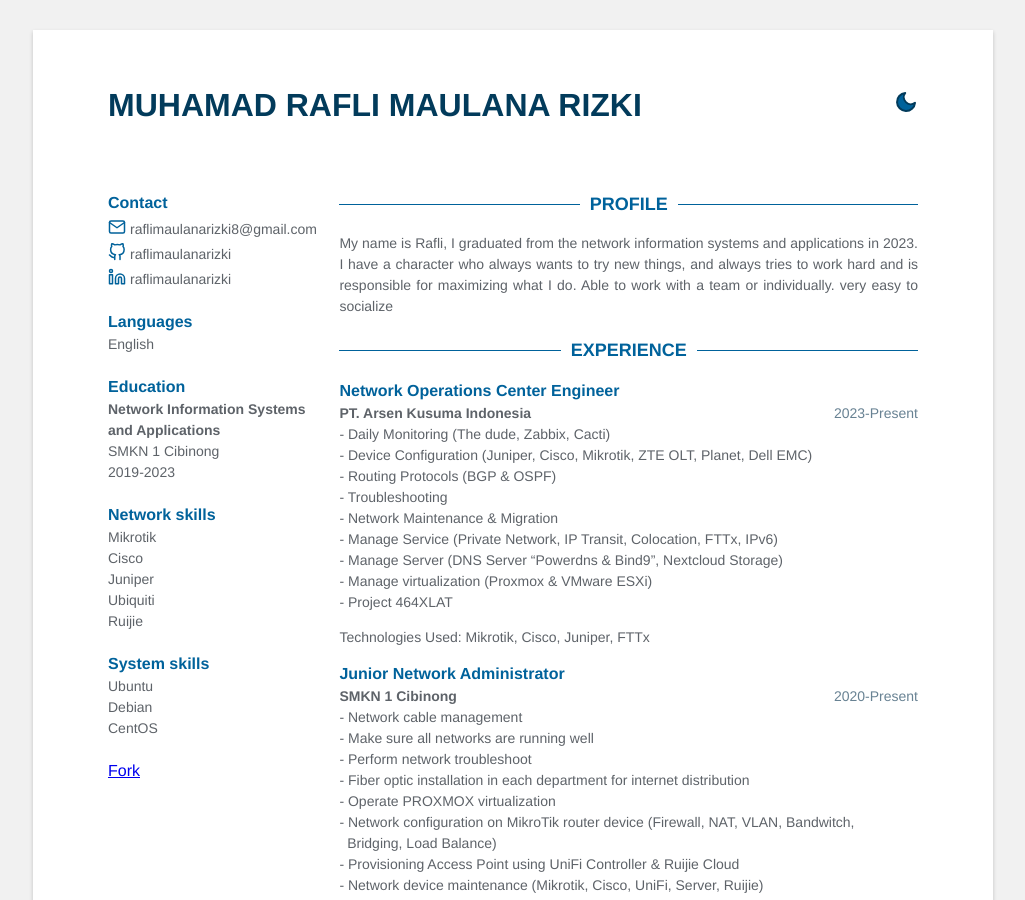
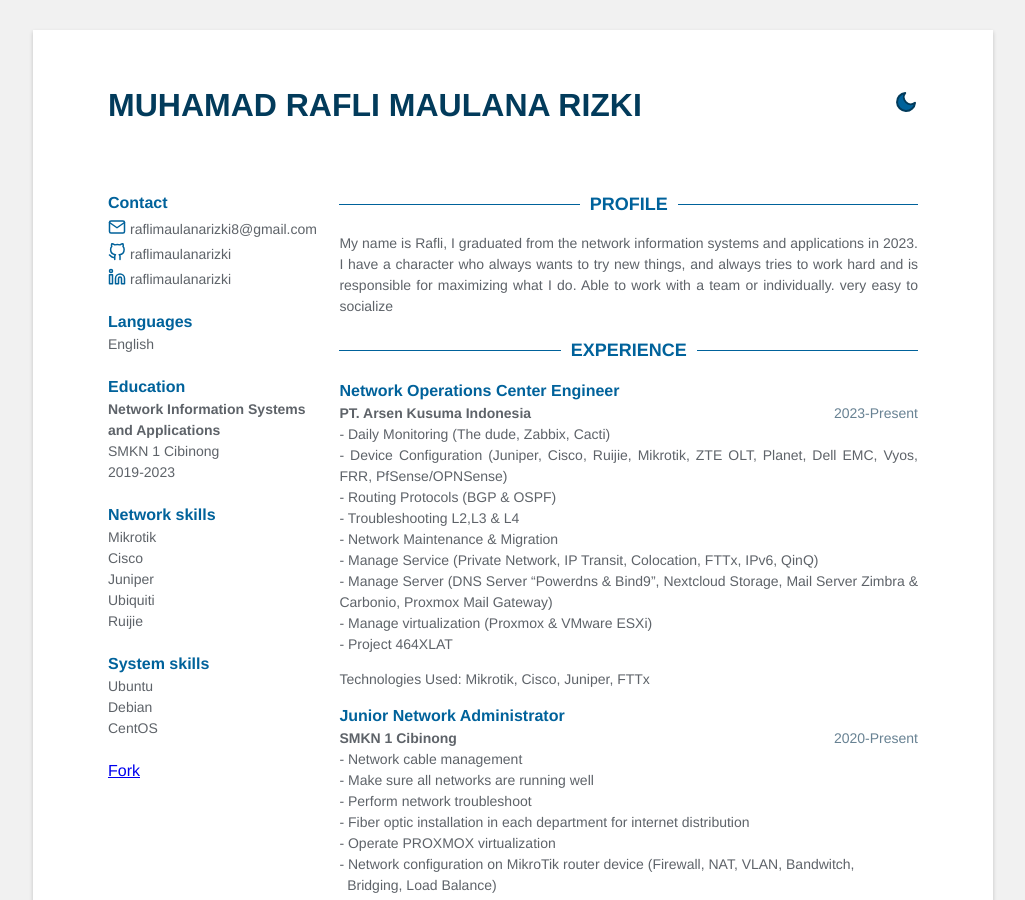
Before and after one commit to raflimaulanarizki/cv, a Jekyll site: the page built from index.html, in a window 1280 px wide and 900 px high. Shown: the whole window, without its empty margins (127-1152 px from the left). Built offline with Jekyll 4.4.1, drawn with Linux system fonts in a browser that asks for light colours.

Commit message:
Update experience Sep1-24

```diff
--- a/_data/data.yml
+++ b/_data/data.yml
@@ -48,12 +48,12 @@ experience:
     company: PT. Arsen Kusuma Indonesia
     details: |
      - Daily Monitoring (The dude, Zabbix, Cacti) <br>
-     - Device Configuration (Juniper, Cisco, Mikrotik, ZTE OLT, Planet, Dell EMC) <br>
+     - Device Configuration (Juniper, Cisco, Ruijie, Mikrotik, ZTE OLT, Planet, Dell EMC, Vyos, FRR, PfSense/OPNSense) <br>
      - Routing Protocols (BGP & OSPF) <br>
-     - Troubleshooting <br>
+     - Troubleshooting L2,L3 & L4 <br>
      - Network Maintenance & Migration <br>
-     - Manage Service (Private Network, IP Transit, Colocation, FTTx, IPv6) <br>
-     - Manage Server (DNS Server “Powerdns & Bind9”, Nextcloud Storage) <br>
+     - Manage Service (Private Network, IP Transit, Colocation, FTTx, IPv6, QinQ) <br>
+     - Manage Server (DNS Server “Powerdns & Bind9”, Nextcloud Storage, Mail Server Zimbra & Carbonio, Proxmox Mail Gateway) <br>
      - Manage virtualization (Proxmox & VMware ESXi) <br>
      - Project 464XLAT <br>
     technologies_used: |
```
